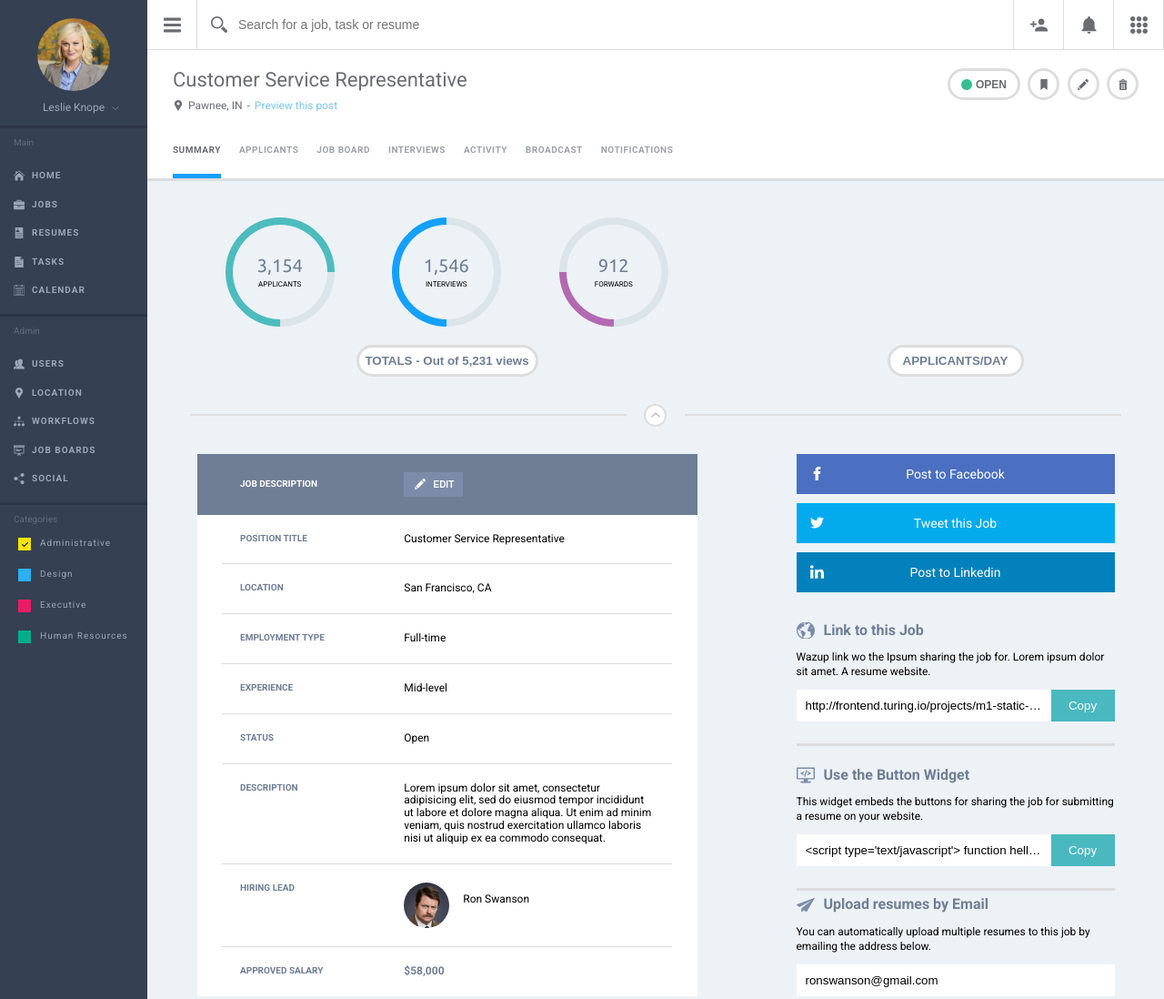
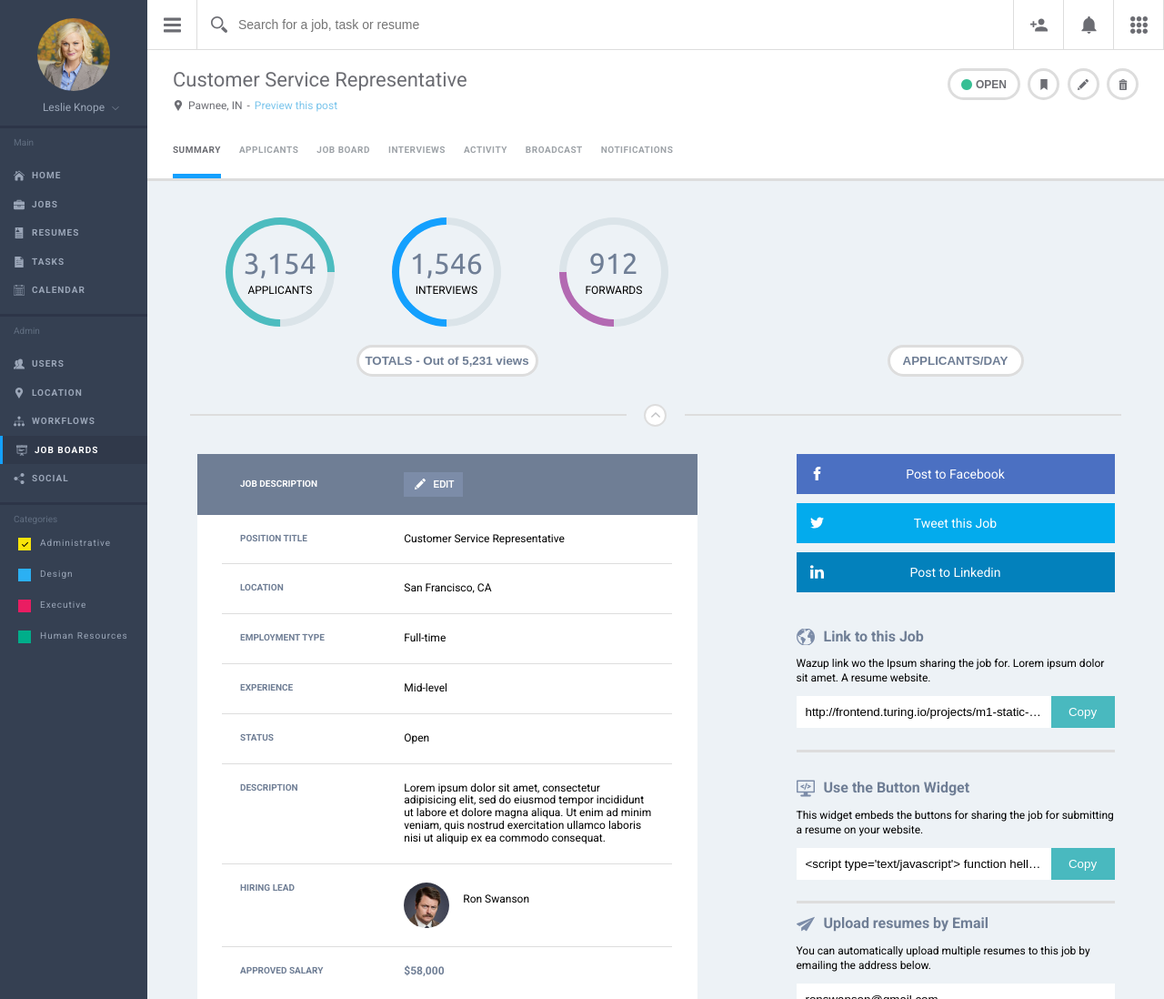
Before and after one commit to jdiejim/jdj-comp-challenge-3, a plain HTML site: page index.html in a window 1280 px wide. Shown: the top 1098 px of the page at 91% size. Drawn offline with Linux system fonts and the light colour scheme.

Commit message:
add screenshots

```diff
--- a/styles/styles.css
+++ b/styles/styles.css
@@ -72,6 +72,7 @@ body {
 .sb-tag:hover {
   background-color: #30394A;
   color: #FFFFFF;
+  border-left: 3px solid #14A0FE;
 }
 
 .home {
@@ -100,6 +101,9 @@ body {
 }
 .boards {
   background-image: url(../assets/boards.svg);
+  background-color: #30394A;
+  color: #FFFFFF;
+  border-left: 3px solid #14A0FE;
 }
 .social {
   background-image: url(../assets/social.svg);
@@ -888,7 +892,7 @@ td {
 
   /*----- Widgets -----*/
   .widget {
-    padding: 20px 0 20px;
+    padding: 27px 0 20px;
   }
 }
 
@@ -985,4 +989,12 @@ td {
     width: 120px;
     height: 120px;
   }
+
+  .donut-text h1 {
+    font-size: 32px;
+  }
+
+  .donut-text p {
+    font-size: 12px;
+  }
 }
```
Also changed, not shown: screenshots/myVersion-med.png (added), screenshots/myVersion-mob.png (added), screenshots/myVersion.png (added), screenshots/original.jpg (added), 1 other file.
